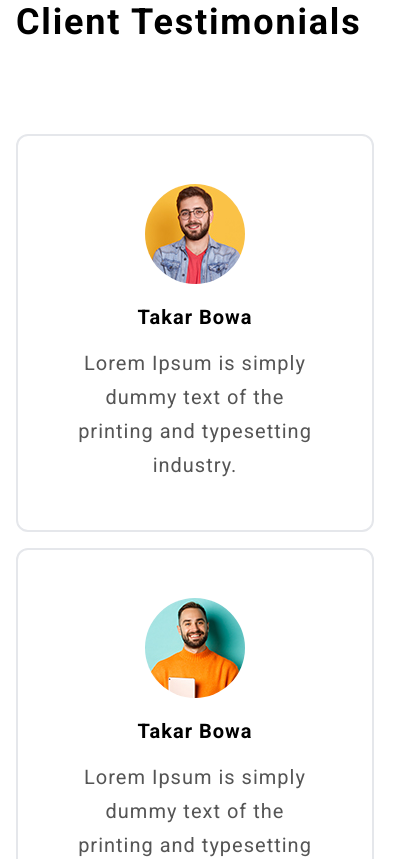
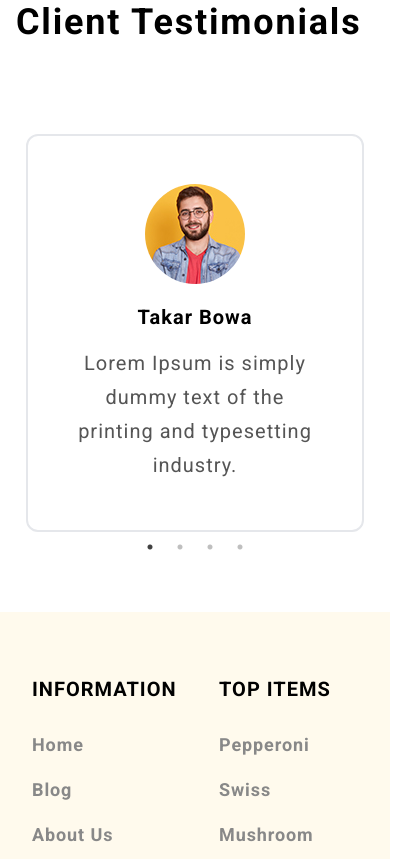
Before and after one commit to Pieta9221/Flit-Pizza-Ordering-Web-App, a Next.js app: page / in a window 390 px wide. Shown: the part 4880-5739 px from the top of the page, 415 px wide, since content can reach past the window. Built offline with nearby package versions, Linux system fonts and the light colour scheme.

Commit message:
Slider added

```diff
--- a/app/components/Footer.jsx
+++ b/app/components/Footer.jsx
@@ -5,7 +5,7 @@ export default function Footer() {
   return (
     <div className="bg-[#FFFAED] mx-auto py-12 px-4 relative">
 
-        <div className="grid grid-cols-1 md:grid-cols-2 lg:grid-cols-4 gap-4">
+        <div className="grid grid-cols-2 md:grid-cols-2 lg:grid-cols-4 gap-4">
 
           <div className="col-span-1 p-4">
             <div className="flex flex-col items-start">
--- a/app/components/Navbar.jsx
+++ b/app/components/Navbar.jsx
@@ -37,11 +37,7 @@ const Navbar = () => {
               <span className="cursor-pointer">PRODUCTS</span>
             </Link>
           </li>
-          <li>
-            <Link href="#">
-              <span className="cursor-pointer">PAGES</span>
-            </Link>
-          </li>
+
           <li>
             <Link href="#">
               <span className="cursor-pointer">BLOG</span>
@@ -97,11 +93,6 @@ const Navbar = () => {
           </li>
           <li>
             <Link href="/">
-              <span className="block py-2 px-4 hover:bg-gray-100 cursor-pointer">PAGES</span>
-            </Link>
-          </li>
-          <li>
-            <Link href="/">
               <span className="block py-2 px-4 hover:bg-gray-100 cursor-pointer">BLOG</span>
             </Link>
           </li>
--- a/app/globals.css
+++ b/app/globals.css
@@ -22,6 +22,11 @@ body {
   }
 }
 
+.slick-slide > div {
+  margin: 0 10px;
+
+}
+
 
 *::-webkit-scrollbar {
     width: 5px;
--- a/app/page.js
+++ b/app/page.js
@@ -1,3 +1,8 @@
+"use client"
+import React, { Component } from "react"
+import Slider from "react-slick"
+import 'slick-carousel/slick/slick.css'
+import 'slick-carousel/slick/slick-theme.css'
 import Image from 'next/image'
 import Hero from './components/Hero'
 import About from './components/About'
@@ -13,6 +18,41 @@ export default function Home() {
     description: 'Lorem Ipsum is simply dummy text of the printing and typesetting industry.',
     images: ['/client-1.jpg', '/client-2.jpg', '/client-3.jpg', '/client-4.jpg'],
   }
+
+  const settings = {
+    dots: true,
+    infinite: true,
+    speed: 500,
+    slidesToShow: 4,
+    slidesToScroll: 4,
+    initialSlide: 0,
+    responsive: [
+      {
+        breakpoint: 1024,
+        settings: {
+          slidesToShow: 2,
+          slidesToScroll: 1,
+          infinite: true,
+          dots: true
+        }
+      },
+      {
+        breakpoint: 600,
+        settings: {
+          slidesToShow: 2,
+          slidesToScroll: 2,
+          initialSlide: 2
+        }
+      },
+      {
+        breakpoint: 480,
+        settings: {
+          slidesToShow: 1,
+          slidesToScroll: 1
+        }
+      }
+    ]
+  };
 
   const pizzaMenu = [
     {
@@ -98,18 +138,20 @@ export default function Home() {
 
     </div>
     <div className="mx-auto py-20 px-4 relative">
+  <Image src="/leaf.png" alt="Search" width={100} height={100} className="absolute top-0 left-0" />
   <p className="text-2xl md:text-3xl tracking-wider font-semibold text-[#e20202] leading-[1.7] mb-3 mt-2">Customer Feedback</p>
   <h1 className="text-4xl md:text-5xl font-bold tracking-wider leading-[1.3] mb-6 pb-16">Client Testimonials</h1>
-        <Image src="/leaf.png" alt="Search" width={100} height={100} className="absolute top-0 left-0"/>
+  <Slider {...settings}>
     {testimonials.images && testimonials.images.length > 0 ? (
-          <div className="grid grid-cols-1 md:grid-cols-2 lg:grid-cols-4 gap-4">
-            {testimonials.images.map((image, index) => (
-              <Testimonial key={index} image={image} name={testimonials.name} description={testimonials.description} id={index} />
-            ))}
+      testimonials.images.map((image, index) => (
+        <div key={index}>
+          <Testimonial image={image} name={testimonials.name} description={testimonials.description} id={index} />
         </div>
+      ))
     ) : (
       <p className="text-xl tracking-wider text-[#555555] leading-[1.7] mt-4">No testimonials available.</p>
     )}
+  </Slider>
 </div>
 
 
```
Also changed, not shown: package.json (+5 -2 lines), todos.txt (added), 1 other file (tests, documents, lock files or other folders). Lines whose indentation alone changed are shown as unchanged.
